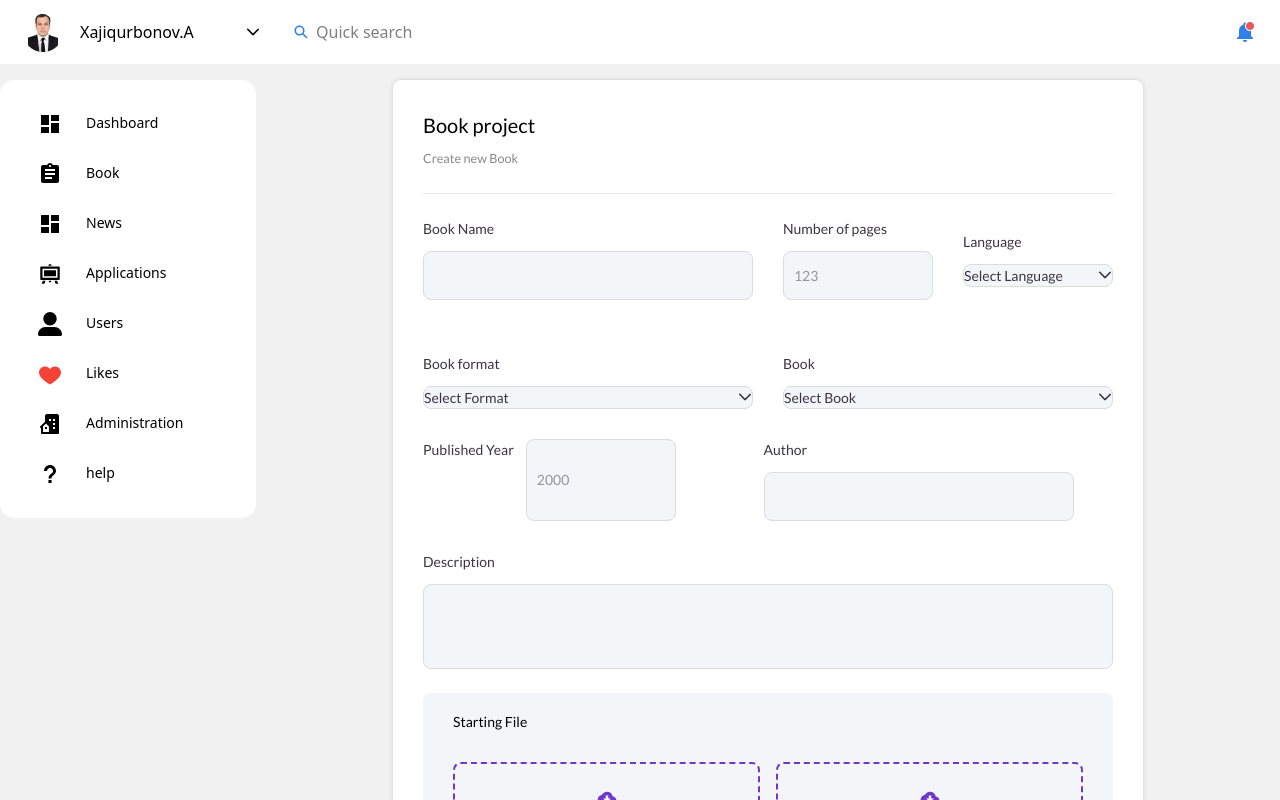
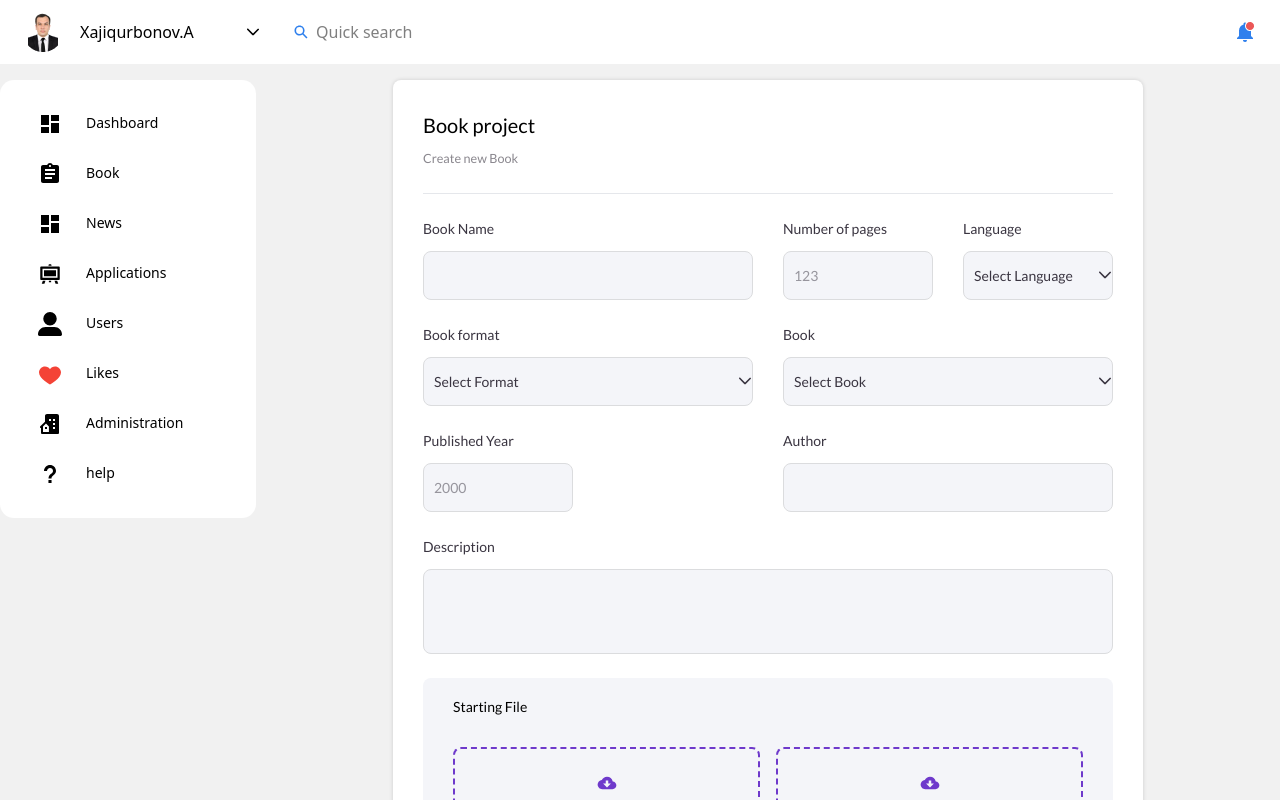
Before and after one commit to BKDR01/Books-Admin-workPlase, a React (Vite) app: page /book in a window 1280 px wide. Shown: the top 800 px of the page. Built offline with nearby package versions, Linux system fonts and the light colour scheme; sample sign-in values are in the browser's storage.

Commit message:
book ishladi

```diff
--- a/src/Components/FormBlock/FormBlock.jsx
+++ b/src/Components/FormBlock/FormBlock.jsx
@@ -48,10 +48,10 @@ const FormBlock = ({ index, items, format, books, handleFileAdd, handleFileRemov
                         }}
                         options={items}
                         placeholder="Select Language"
-                        className="w-[150px] bg-[#F4F5F9] border border-[#DBDCDE] rounded-[8px]"
+                        className="w-[150px] py-[13px] pl-[10px] bg-[#F4F5F9] border border-[#DBDCDE] rounded-[8px]"
                     />
                 </label>
-                <div className="w-[100%] flex flex-wrap gap-[30px] mt-[53px]">
+                <div className='flex w-full justify-between my-6'>
                     <label className="flex flex-wrap w-[330px] gap-[12px] text-[#3A3541] text-[14px]">
                         Book format
                         <Dropdown
@@ -61,7 +61,7 @@ const FormBlock = ({ index, items, format, books, handleFileAdd, handleFileRemov
                             }}
                             options={format}
                             placeholder="Select Format"
-                            className="w-[330px] bg-[#F4F5F9] border border-[#DBDCDE] rounded-[8px]"
+                            className="w-[330px] py-[13px] pl-[10px] bg-[#F4F5F9] border border-[#DBDCDE] rounded-[8px]"
                         />
                     </label>
                     <label className="flex flex-wrap w-[330px] gap-[12px] text-[#3A3541] text-[14px]">
@@ -73,10 +73,12 @@ const FormBlock = ({ index, items, format, books, handleFileAdd, handleFileRemov
                             }}
                             options={books}
                             placeholder="Select Book"
-                            className="w-[330px] bg-[#F4F5F9] border border-[#DBDCDE] rounded-[8px]"
+                            className="w-[330px] py-[13px] pl-[10px] bg-[#F4F5F9] border border-[#DBDCDE] rounded-[8px]"
                         />
                     </label>
-                    <label className="flex flex-wrap w-[45%] gap-[12px] text-[#3A3541] text-[14px]">
+                </div>
+                <div className='flex justify-between w-full'>
+                    <label className="flex flex-wrap  flex-col w-[45%] gap-[12px] text-[#3A3541] text-[14px]">
                         Published Year
                         <input
                             type="number"
@@ -99,16 +101,17 @@ const FormBlock = ({ index, items, format, books, handleFileAdd, handleFileRemov
                             inputClassName="bg-[#F4F5F9] text-[#3A3541] border border-[#DBDCDE] rounded-[8px] px-3 py-2 h-[46px] w-full focus:outline-none"
                         /> */}
                     </label>
-                    <label className="flex flex-wrap w-[45%] gap-[12px] text-[#3A3541] text-[14px]">
+                    <label className="flex flex-wrap w-[330px] gap-[12px] text-[#3A3541] text-[14px]">
                         Author
                         <input
                             type="text"
                             value={formData?.author || ''}
-                            className="w-[330px] py-[13px] pl-[10px] text-[14px] rounded-[8px] bg-[#F4F5F9] border border-[#DBDCDE] focus:outline-0"
+                            className="w-[100%] py-[13px] pl-[10px] text-[14px] rounded-[8px] bg-[#F4F5F9] border border-[#DBDCDE] focus:outline-0"
                             onChange={(e) => handleInput('author', e.target.value)}
                         />
                     </label>
-                    <label className="flex flex-wrap w-[100%] gap-[12px] text-[#3A3541] text-[14px]">
+                </div>
+                <label className="flex flex-wrap w-[100%] gap-[12px] text-[#3A3541] text-[14px] mt-6">
                     Description
                     <textarea
                         rows={3}
@@ -117,7 +120,6 @@ const FormBlock = ({ index, items, format, books, handleFileAdd, handleFileRemov
                         onChange={(e) => handleInput('description', e.target.value)}
                     />
                 </label>
-                </div>
             </div>
             <div className="mt-[24px] bg-[#F4F5F9] rounded-[8px] w-[100%] px-[30px] py-[18px]">
                 <p className="text-[14px] mb-[30px]">Starting File</p>
```
Lines whose indentation alone changed are shown as unchanged.
